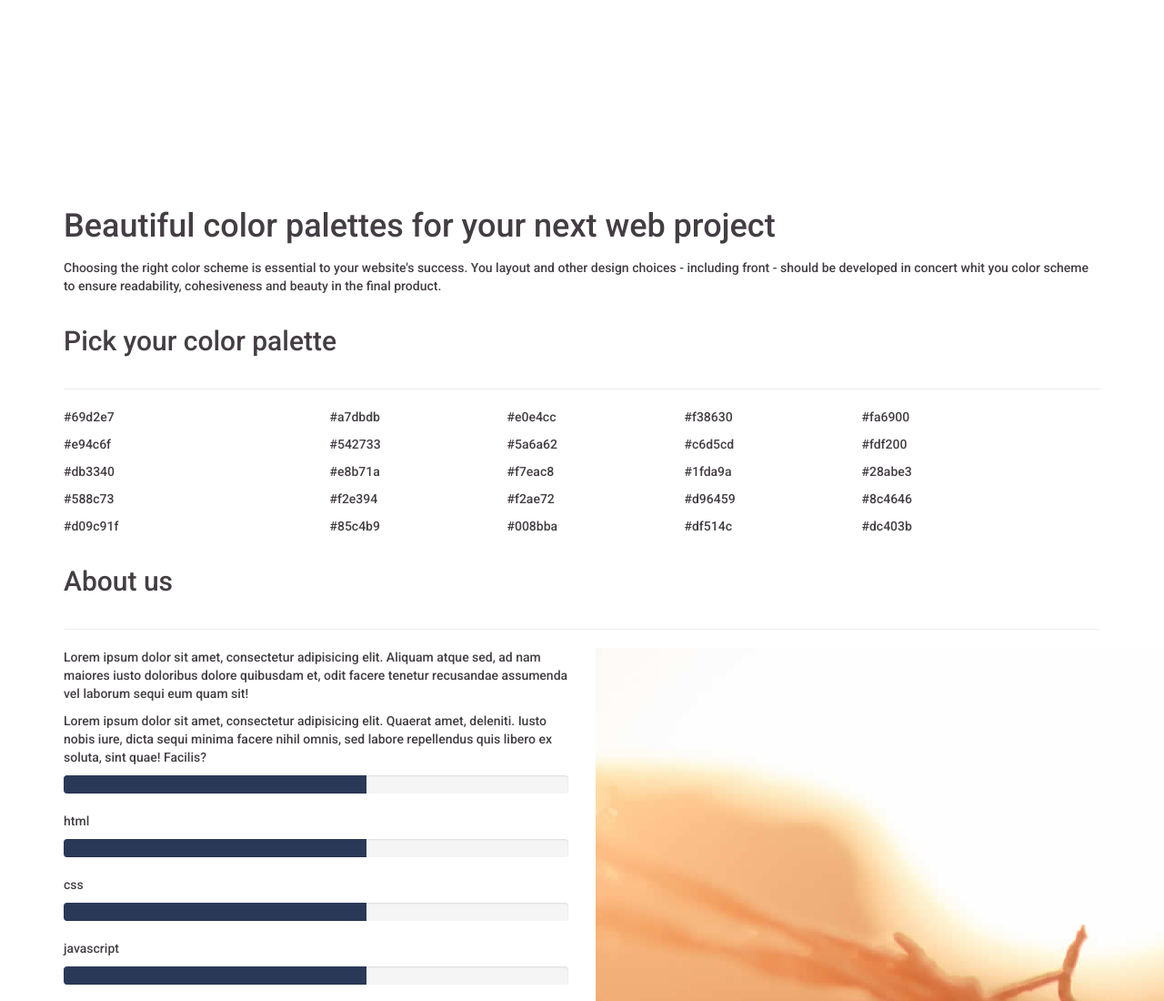
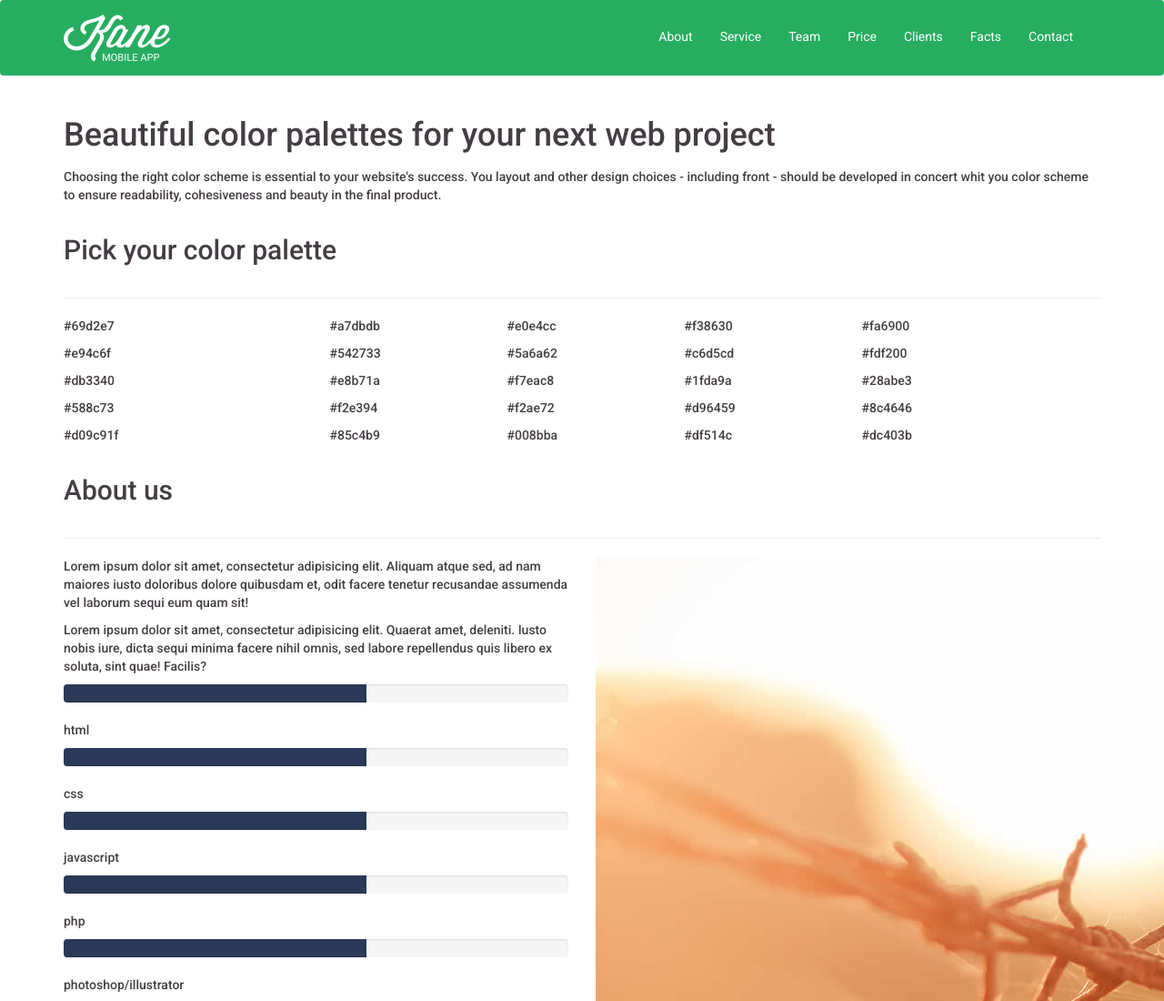
Before and after one commit to Okaidy/34_Kane-Theme, a plain HTML site: page index.html in a window 1280 px wide. Shown: the top 1100 px of the page at 91% size. Drawn offline with nearby package versions, Linux system fonts and the light colour scheme.

Commit message:
Se creo el archivo main. css, se linkeo al html, se le agrego estilo al menu, es responsive, efecto de hover al logo, y a los items

```diff
--- /dev/null
+++ b/css/main.css
@@ -0,0 +1,33 @@
+/*Color verde para el menu*/
+.nav_verde{
+	background-color: #27ad60;
+}
+/*Centra los items de foma vertical*/
+.navbar-nav li a {
+ line-height: 50px;
+}
+/*Backgrroun blanco para hamburgesa*/
+.blanco{
+	background-color: white;
+}
+/*quita el background de la clase de bootstrap*/
+.nav>li>a:hover, .nav>li>a:focus {
+    background-color: transparent;
+    color: #e67e22;
+}
+/*Cambia el grosor de la letra del menu*/
+nav.navbar ul.nav li {
+    font-weight: normal;
+}
+.dark img {
+  -webkit-filter: brightness(100%);
+  -webkit-transition: all 1s ease;
+     -moz-transition: all 1s ease;
+       -o-transition: all 1s ease;
+      -ms-transition: all 1s ease;
+          transition: all 1s ease;
+}
+
+.dark img:hover {
+  -webkit-filter: brightness(0%);
+}
--- a/index.html
+++ b/index.html
@@ -10,21 +10,23 @@
     <link href="./css/bootstrap.css" rel="stylesheet">
     <link href="./css/main.css" rel="stylesheet">
     <link rel="stylesheet" href="./font-awesome/css/font-awesome.min.css">
+    <link rel="stylesheet" href="css/main.css">
   </head>
 <body>
 <!-- Escribe tu código HTML aquí -->
-    <nav><!--Menu-->
+    <nav class="navbar nav_verde"><!--Menu-->
         <div class="container"><!--Container-->
-            <div><!--Responsive-->
+            <div class="navbar-header dark"><!--Responsive-->
                 <button type="button" class="navbar-toggle collapsed" data-toggle="collapse" data-target="#menu"><!--Hamburguesa-->
                     <span class="sr-only">Menu</span>
-                    <span class="icon-bar"></span>
-                    <span class="icon-bar"></span>
-                    <span class="icon-bar"></span>
+                    <span class="icon-bar blanco"></span>
+                    <span class="icon-bar blanco"></span>
+                    <span class="icon-bar blanco"></span>
                 </button><!--Fin de hamburguesa-->
-                <a href="#"><img src="img/logo.png" alt="logo"></a><!--Logo-->
-                <div id="menu"><!--Items-->
-                    <ul><!--Lista-->
+                <a class="navbar-brand" href="#Home"><img src="img/logo.png" alt="logo"></a><!--Logo-->
+            </div><!--Fin de responsive-->
+            <div class="collapse navbar-collapse navbar-right text-center" id="menu"><!--Items-->
+                <ul class="nav navbar-nav"><!--Lista-->
                     <li><a href="#About">About</a></li>
                     <li><a href="#Service">Service</a></li>
                     <li><a href="#Team">Team</a></li>
@@ -34,10 +36,9 @@
                     <li><a href="#Contact">Contact</a></li>
                 </ul><!--Fin de lista-->
             </div><!--Fin de items-->
-            </div><!--Fin de responsive-->
         </div><!--Fin de container-->
     </nav><!--Fin de menu-->
-    <header><!--Banner principal-->
+    <a name="Home"></a><header><!--Banner principal-->
         <div class="container"><!--Container-->
             <div class="row"><!--Renglon para titulo-->
                 <div class="col-md-12"><!--Columnas para titulo-->
```
Lines whose indentation alone changed are shown as unchanged.
